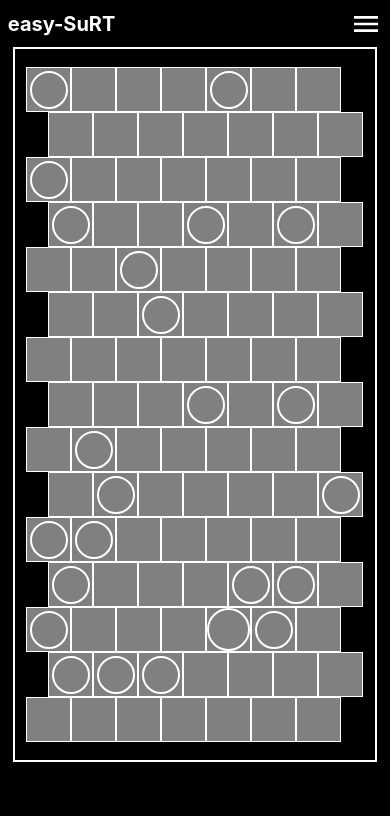
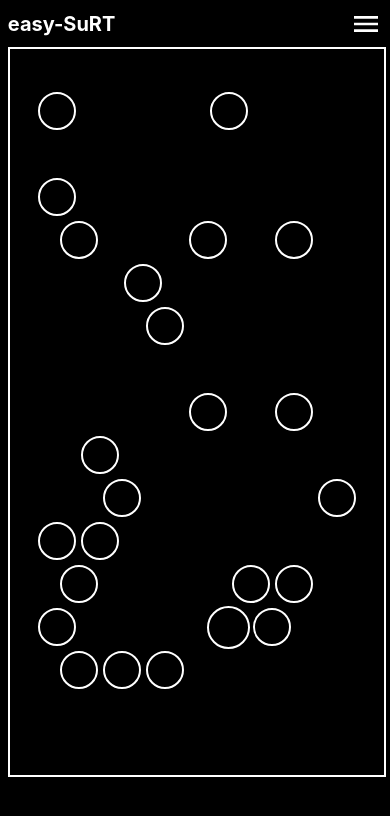
Before and after one commit to recodeyo1ko/easy-SuRT, a React (Create React App) app in the folder front/: page / in a window 390 px wide. Shown: the top 816 px of the page. Built offline with nearby package versions, Linux system fonts and the light colour scheme.

Commit message:
iphoneでずれる。確認用の色、グリッドの消し忘れ

```diff
--- a/front/src/App.css
+++ b/front/src/App.css
@@ -36,7 +36,7 @@ html {
 
 .grid-main {
   margin: 2% auto;
-  padding: 3%;
+  padding: 5%;
   display: flex;
   justify-content: center;
   align-items: center;
@@ -94,8 +94,6 @@ html {
   display: flex;
   justify-content: center;
   align-items: center;
-  background-color: gray;
-  border: 1px solid white;
 }
 
 /* 奇数行のセルに適用するスタイル */
@@ -133,7 +131,7 @@ html {
 }
 
 /* ipad pro 11inch Gen1 */
-@media screen and (max-width: 900px) {
+@media screen and (max-width: 800px) {
   .grid-main {
     height: 85%;
     width: 85%;
@@ -187,7 +185,7 @@ html {
 }
 
 /* iphone12 mini */
-@media screen and (max-width: 768px) {
+@media screen and (max-width: 800px) {
   .grid-main {
     height: 85%;
     width: 90%;
```
